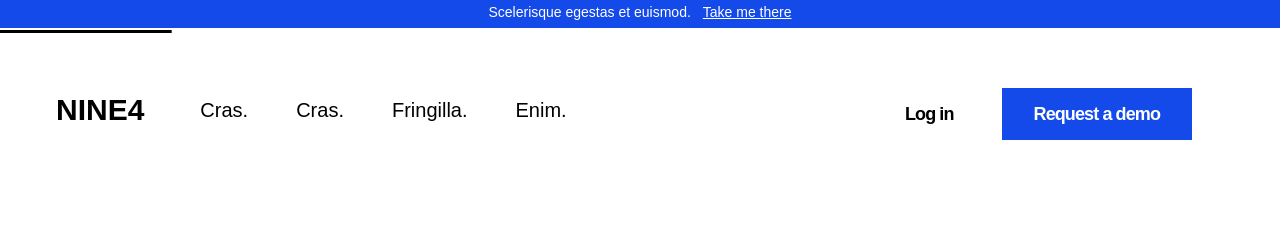
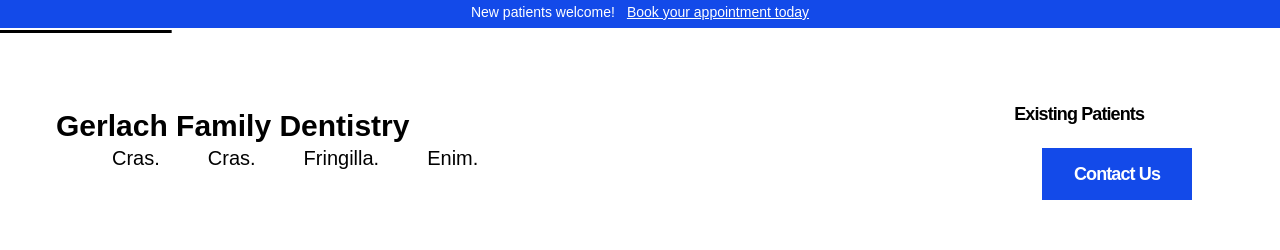
Before and after one commit to HunterGerlach/www.gerlachfamilydentistry.com-staging, a Next.js app: page / in a window 1280 px wide. Shown: the top 250 px of the page. Built offline with nearby package versions, Linux system fonts and the light colour scheme.

Commit message:
Add initial content to header component

```diff
--- a/components/Header.tsx
+++ b/components/Header.tsx
@@ -17,15 +17,15 @@ export default function Header() {
           text-white
         "
         >
-          Scelerisque egestas et euismod.
+          New patients welcome!
           <a href="/" className="pl-3 underline">
-            Take me there
+            Book your appointment today
           </a>
         </div>
         <div className="grotesk mt-6 mb-16 flex items-center justify-between py-4 px-4 sm:mx-0 sm:mb-20 sm:px-0 md:px-6">
           <div className="mt-4 inline-block pb-4 pl-8">
             <a href="/" className="align-middle text-3xl font-bold text-black">
-              NINE4
+              Gerlach Family Dentistry
             </a>
             <div className="hidden pl-14 align-middle xl:inline-block">
               <a href="/" className="pr-12 text-xl text-black">
@@ -48,13 +48,13 @@ export default function Header() {
                 className="mt-2 inline-flex items-center px-12 py-3 text-lg font-semibold tracking-tighter text-black"
                 href="/"
               >
-                Log in
+                Existing Patients
               </a>
               <a
                 className="bg-blue mt-2 inline-flex items-center px-8 py-3 text-lg font-semibold tracking-tighter text-white"
                 href="/"
               >
-                Request a demo
+                Contact Us
               </a>
             </div>
             <button className="pr-12 pl-4">
```
